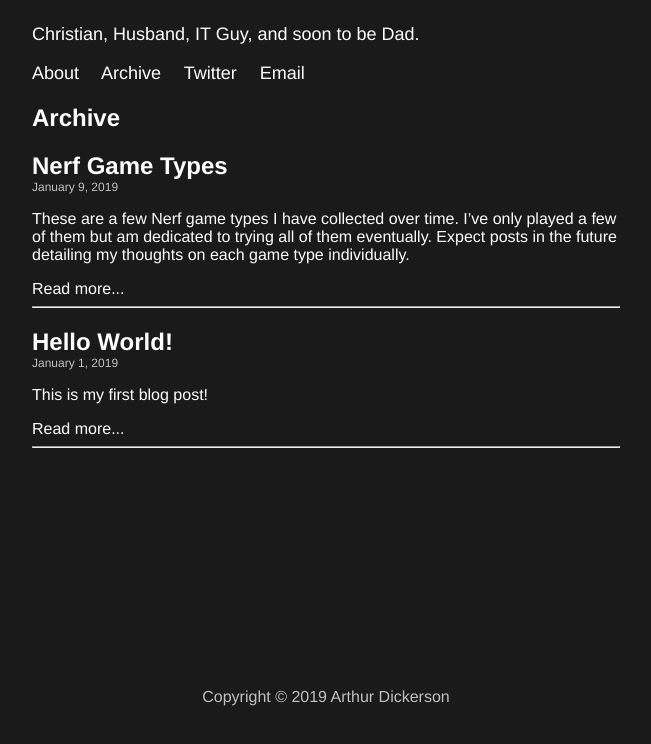
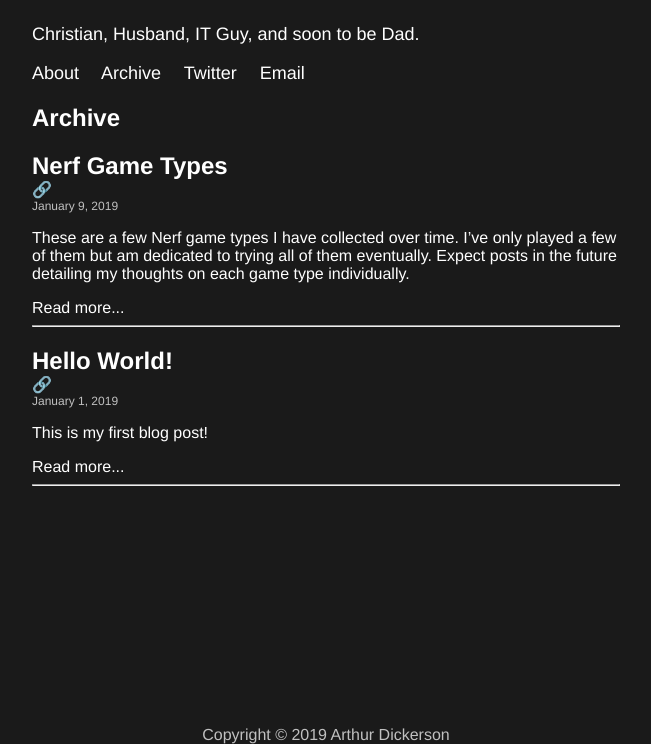
Before and after one commit to Arthurdd1994/Arthurdd1994.github.io, a Jekyll site: the page built from archive.md, in a window 1280 px wide. Shown: the part 194-938 px from the top of the page, without its empty margins (314-965 px from the left). Built offline with Jekyll 4.4.1, drawn with Linux system fonts in a browser that asks for light colours; before the commit the page ends 900 px from its top, so only the background shows below that.

Commit message:
Update archive.md

```diff
--- a/archive.md
+++ b/archive.md
@@ -10,6 +10,9 @@ layout: default
     {% else %}
       <h2><a href="{{ post.altURL }}">{{ post.title }}</a></h2>
     {% endif %}
+    <div class="permaLink">
+      <a href="{{ post.url }}">🔗</a>
+    </div>
     <div class="postDate">
       {{ post.date | date: "%B %-d, %Y" }}
     </div>
```
